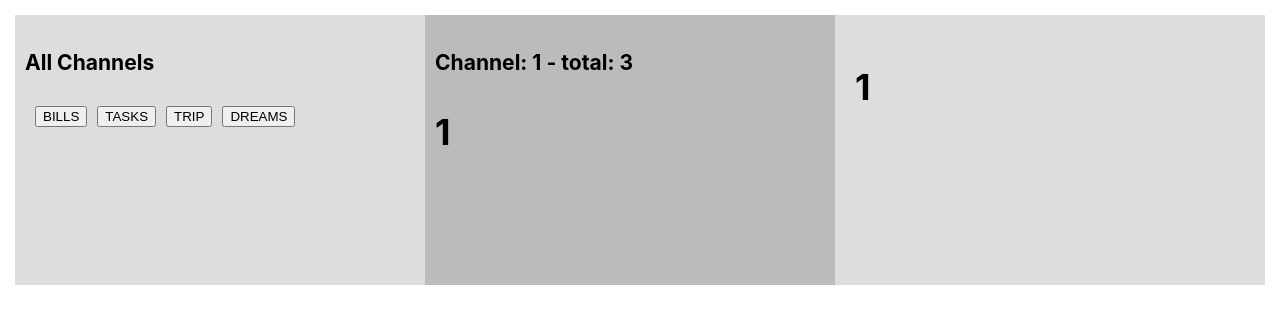
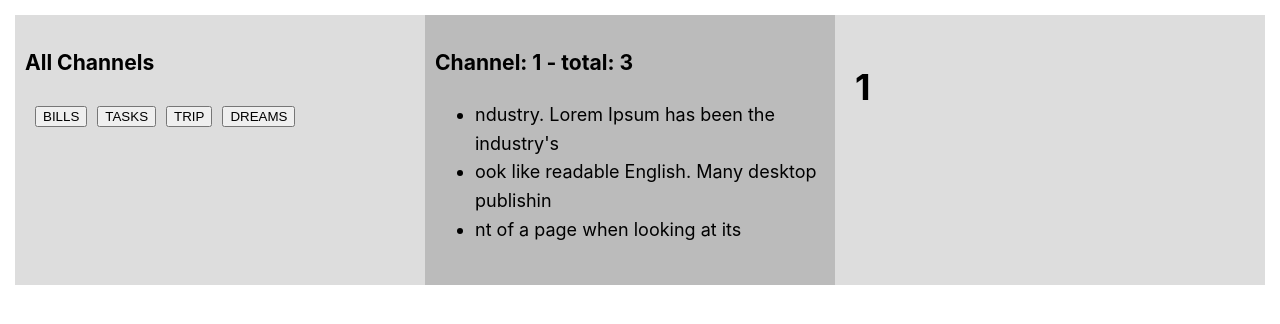
Before and after one commit to felipe-muner/typescript-final, a Next.js app: page / in a window 1280 px wide. Both pictures are taken after a click on the button "BILLS". Shown: the top 324 px of the page. Built offline with nearby package versions, Linux system fonts and the light colour scheme.

Commit message:
showing msgs

```diff
--- a/components/messages.tsx
+++ b/components/messages.tsx
@@ -10,11 +10,19 @@ export default function Messages({
   const description = channel
     ? "Channel: " + channel + " -  total: " + messages?.length
     : "No channel selected";
+
+  const content = (
+    <ul>
+      {messages?.length
+        ? messages.map((m) => <li key={m.msgId}>{m.content}</li>)
+        : ""}
+    </ul>
+  );
+
   return (
     <div>
       <h3>{description}</h3>
-      <h1></h1>
-      <h1>{JSON.stringify(channel)}</h1>
+      <div>{content}</div>
     </div>
   );
 }
--- a/pages/api/serverJson.tsx
+++ b/pages/api/serverJson.tsx
@@ -40,11 +40,11 @@ export let msgs: IMessage[] = [
     channelId: 3,
     content: "odel text, and a search for 'lorem i",
   },
-  {
-    msgId: autoIncrement.id++,
-    channelId: 4,
-    content: "ndustry. Lorem Ipsum has been the industry's ",
-  },
+  // {
+  //   msgId: autoIncrement.id++,
+  //   channelId: 4,
+  //   content: "ndustry. Lorem Ipsum has been the industry's ",
+  // },
   {
     msgId: autoIncrement.id++,
     channelId: 1,
```
